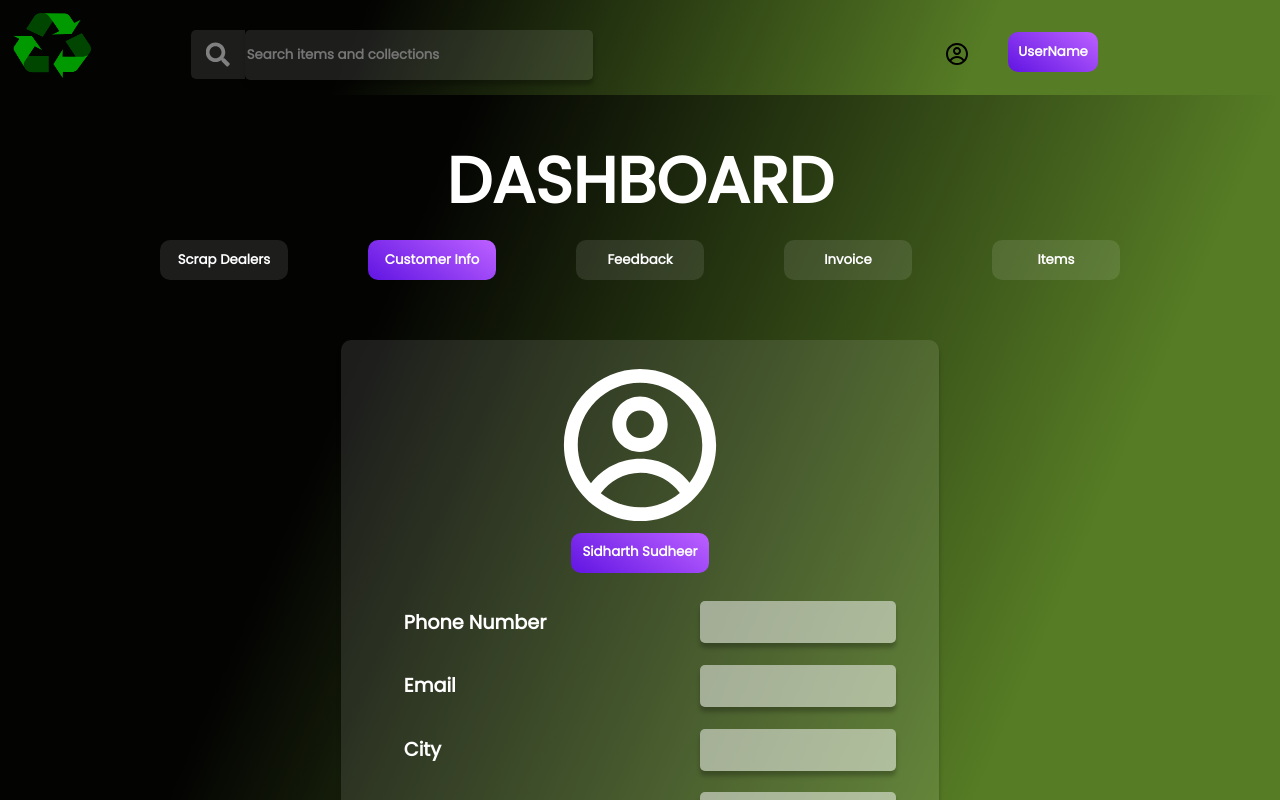
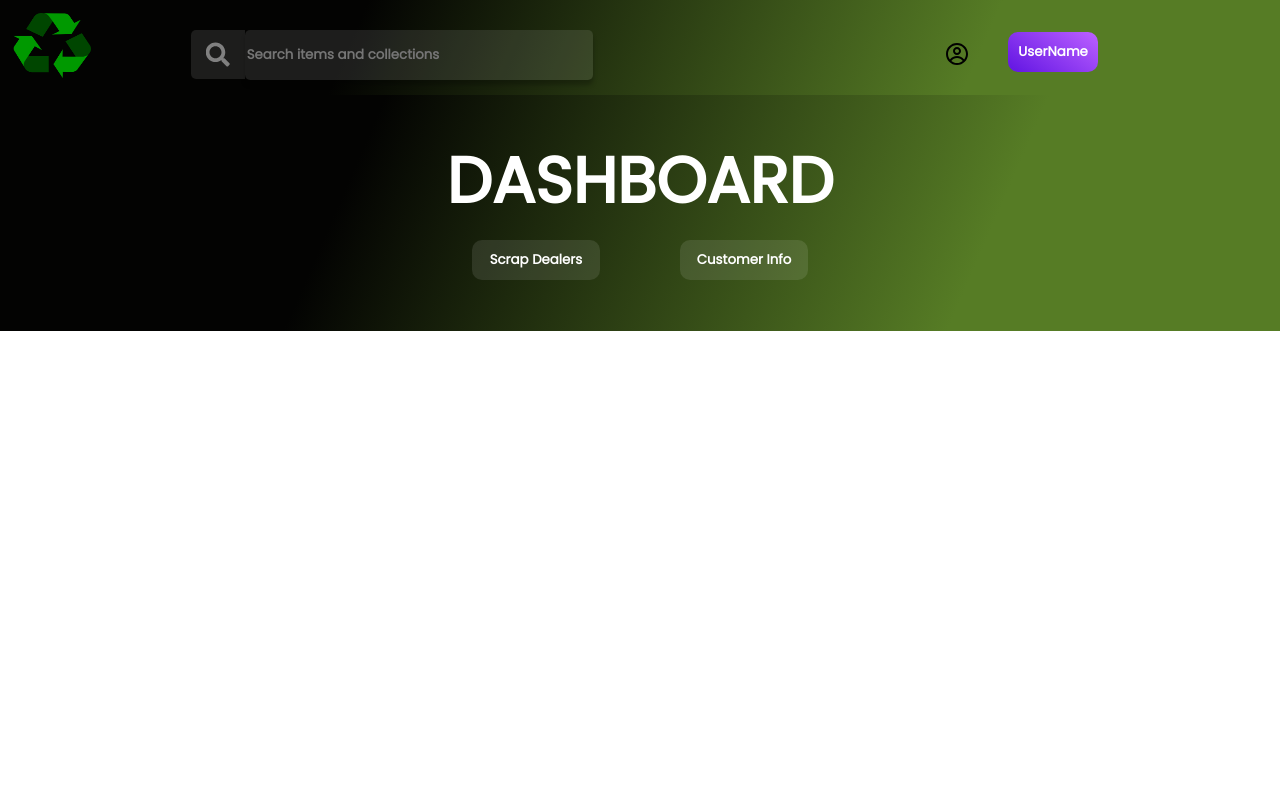
Before and after one commit to VISHALKUMAR06/IWP_Scrapify, a React (Create React App) app: page /Dashboard in a window 1280 px wide. Shown: the top 800 px of the page. Built offline with nearby package versions, Linux system fonts and the light colour scheme.

Commit message:
Update Dashboard.js

```diff
--- a/src/Dashboard/Dashboard.js
+++ b/src/Dashboard/Dashboard.js
@@ -1,36 +1,28 @@
 import React from 'react'
-import { useState } from 'react';
-import CustInfo from './CustInfo/CustInfo';
 import './Dashboard.css'
 import DashNav from './Dashnav/Dashnav';
-export default function Dashboard() {
-    const[content,setContent]=useState(2);
-    function ChangeButton(id)
-    {
-        setContent(id);
-        for(let i=1;i<=5;i++)
-        {
-            let button=document.getElementById(i);
-            button.style.background='rgba(255, 255, 255, 0.1)'
-        }
-        let button=document.getElementById(id);
-        button.style.background='linear-gradient(214.02deg, #B75CFF 6.04%, #671AE4 92.95%)'
-    }
+import { Link } from 'react-router-dom';
+export default function Dashboard(id=2) {
+
+
+
+        // for(let i=1;i<=2;i++)
+        // {
+        //     let button=document.getElementById(i);
+        //     button.style.background='rgba(255, 255, 255, 0.1)'
+        // }
+        // let button=document.getElementById(id);
+        // button.style.background='linear-gradient(214.02deg, #B75CFF 6.04%, #671AE4 92.95%)'
+
   return (<>
             <DashNav/>
             <div className='dashboard'>
                 <h3>DASHBOARD</h3>
                     <div className="dash_nav">
-                        <button id='1' onClick={(e)=>ChangeButton(e.target.id)}>Scrap Dealers</button>
-                        <button id='2' onClick={(e)=>ChangeButton(e.target.id)} style={{backgroundImage: `linear-gradient(214.02deg, #B75CFF 6.04%, #671AE4 92.95%)`}}>Customer Info</button>
-                        <button id='3' onClick={(e)=>ChangeButton(e.target.id)}>Feedback</button>
-                        <button id='4' onClick={(e)=>ChangeButton(e.target.id)}>Invoice</button>
-                        <button id='5' onClick={(e)=>ChangeButton(e.target.id)}>Items</button>
+                    <Link to='/Dashboard/Dealers'><button id="1">Scrap Dealers</button></Link>
+                    <Link to='/Dashboard/Customer'><button id="2">Customer Info</button></Link>
+
                     </div>
-
-                <div  className='dash_content'>
-                    {content==2 && <CustInfo/>}
-                </div>
             </div>
         </>
 
```
